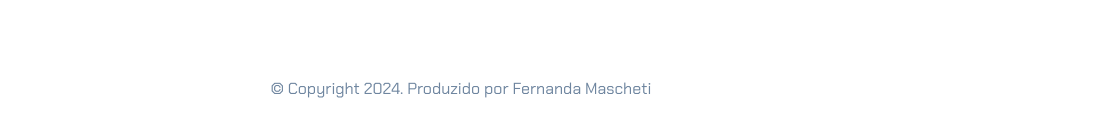
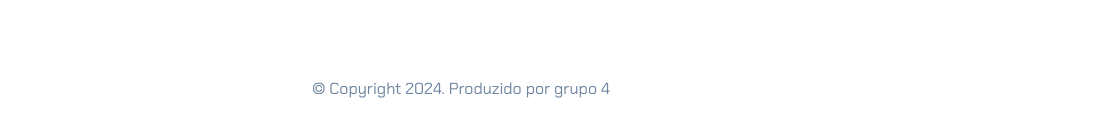
Before and after one commit to RafaelNahas/PovosOriginarios, a plain HTML site: page index.html in a window 1280 px wide. Shown: the part 1097-1234 px from the top of the page, 179-1280 px from the left. Drawn offline with nearby package versions, Linux system fonts and the light colour scheme.

Commit message:
Update index.html

```diff
--- a/index.html
+++ b/index.html
@@ -212,7 +212,7 @@
             <i class="bi bi-github"></i>
             <a href="https://github.com/femascheti">GitHub</a>
         </div>
-        <p class="my-5 text-center">© Copyright 2024. Produzido por Fernanda Mascheti</p>
+        <p class="my-5 text-center">© Copyright 2024. Produzido por grupo 4</p>
     </footer>
 
     <script src="https://cdn.jsdelivr.net/npm/bootstrap@5.3.2/dist/js/bootstrap.bundle.min.js"></script>
```
